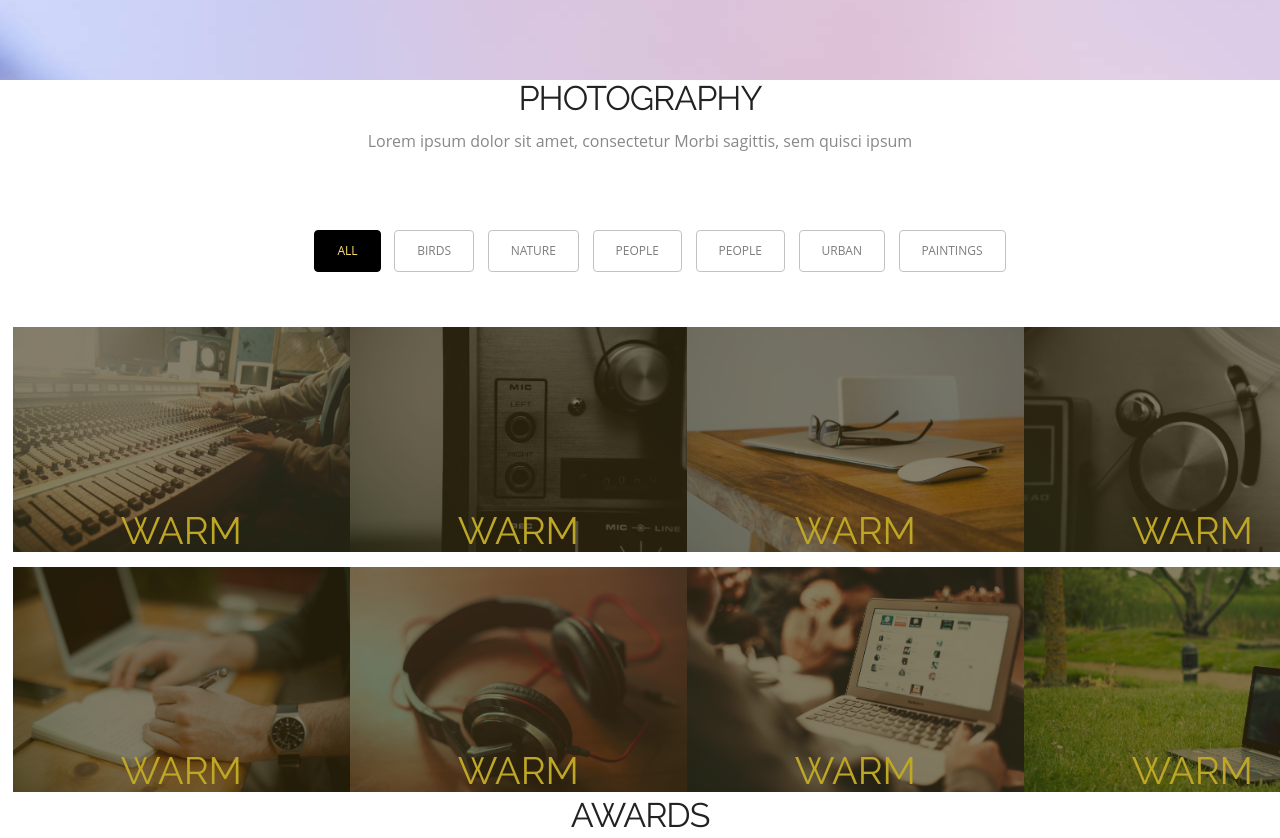
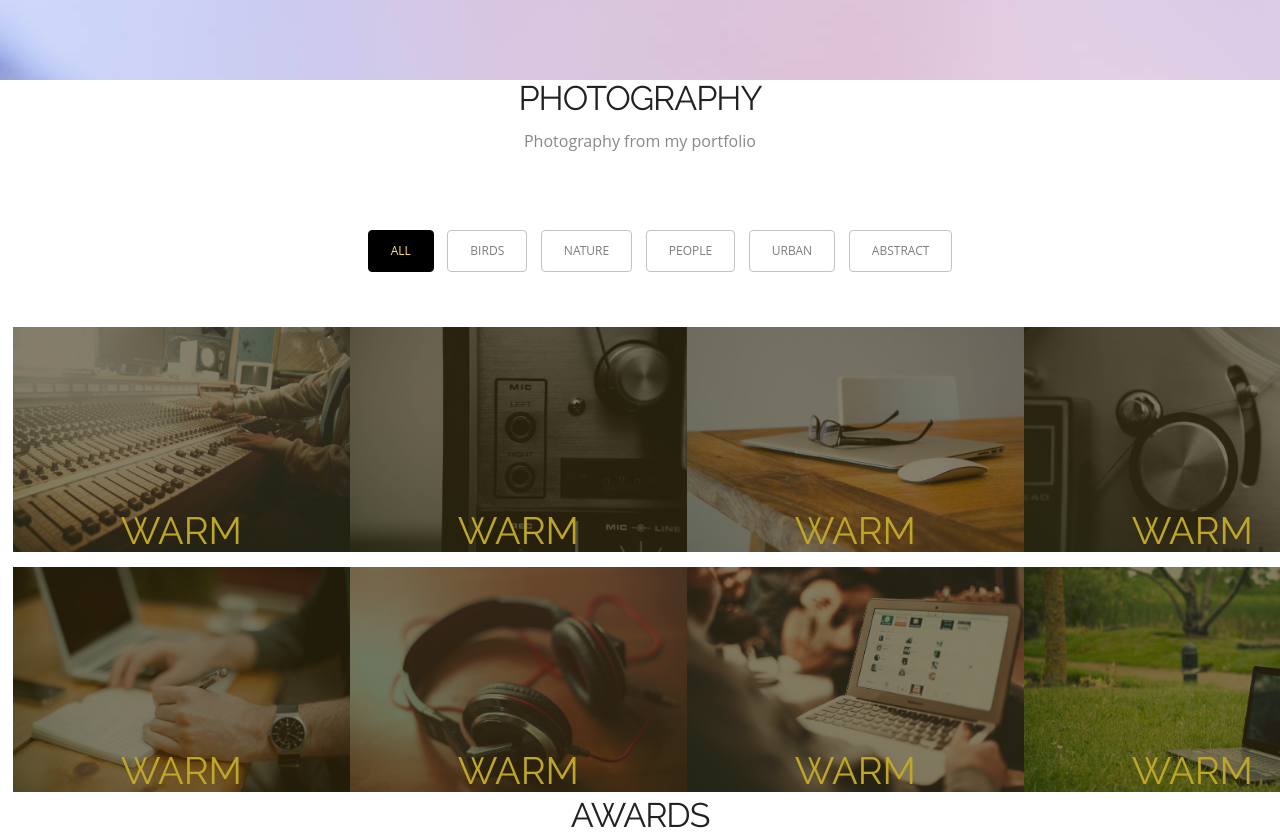
Before and after one commit to AmelLamri/amellamri.github.io, a plain HTML site: page index.html in a window 1280 px wide. Shown: the part 1820-2658 px from the top of the page. Drawn offline with Linux system fonts and the light colour scheme.

Commit message:
Update index.html

```diff
--- a/index.html
+++ b/index.html
@@ -161,7 +161,7 @@
     <!-- Title -->
     <div class="section-title">
       <h2>Photography</h2>
-	<h6>Lorem ipsum dolor sit amet, consectetur Morbi sagittis, sem quisci ipsum</h6>
+	<h6>Photography from my portfolio</h6>
 
     </div>
     <!--/Title -->
@@ -188,14 +188,11 @@
         <li><a class="" href="#" data-filter=".citylife">
           <h5>People</h5>
           </a></li>
-        <li><a class="" href="#" data-filter=".citylife">
-          <h5>People</h5>
-          </a></li>
 	<li><a class="" href="#" data-filter=".citylife">
           <h5>Urban</h5>
           </a></li>
 	<li><a class="" href="#" data-filter=".citylife">
-          <h5>Paintings</h5>
+          <h5>Abstract</h5>
           </a></li>
       </ul>
     </div>
@@ -334,6 +331,8 @@
 
 </section>
 <!--/Photography -->
+
+
 <section id="experience">
 <div class="container">
     <section id="news" class="white-bg padding-top-bottom">
@@ -454,7 +453,7 @@
     </section>
   </div>
   <div class="container">
-    <div class="footer_bottom"><span>Copyright © reserved,    Template by <a href="http://webthemez.com">WebThemez.com</a>. </span> </div>
+    <div class="footer_bottom"><span>Copyright © reserved </a>. </span> </div>
   </div>
 </footer>
 
```
